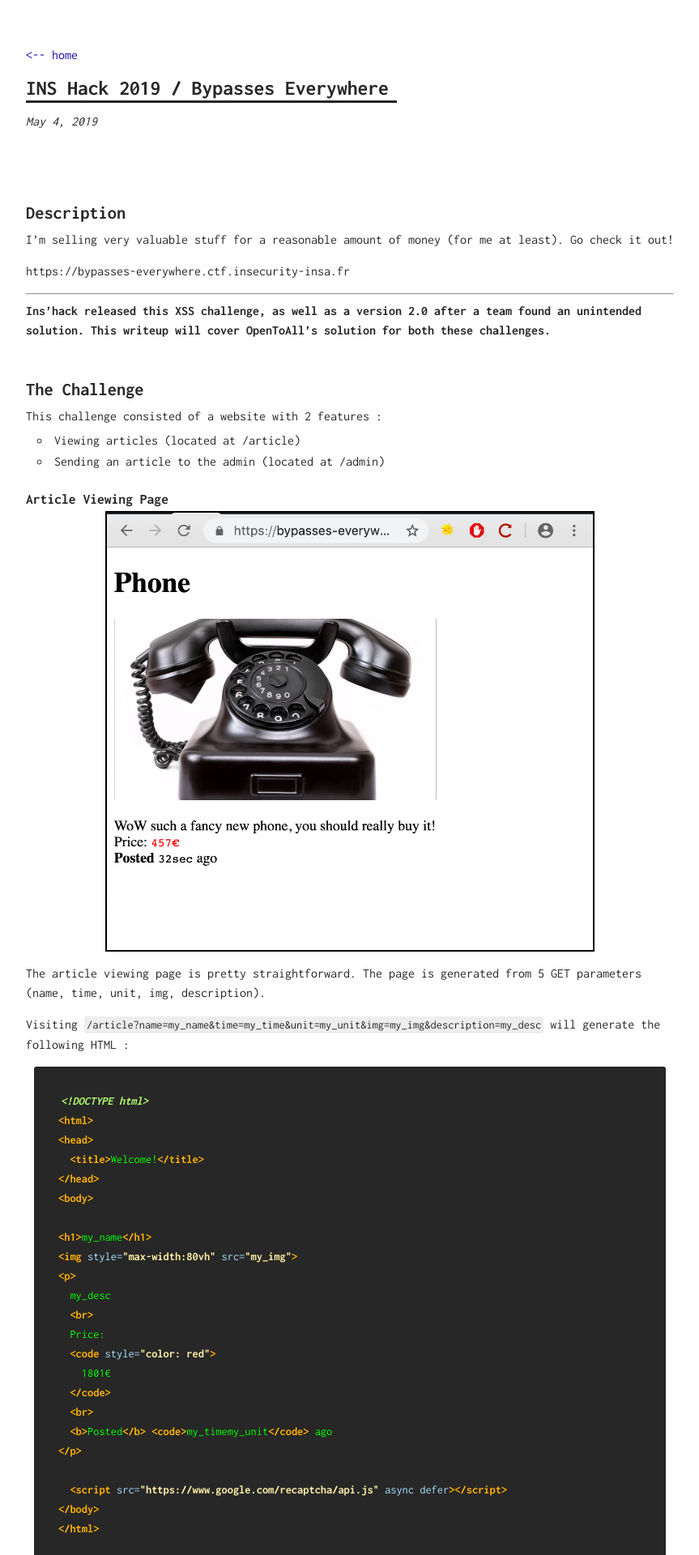
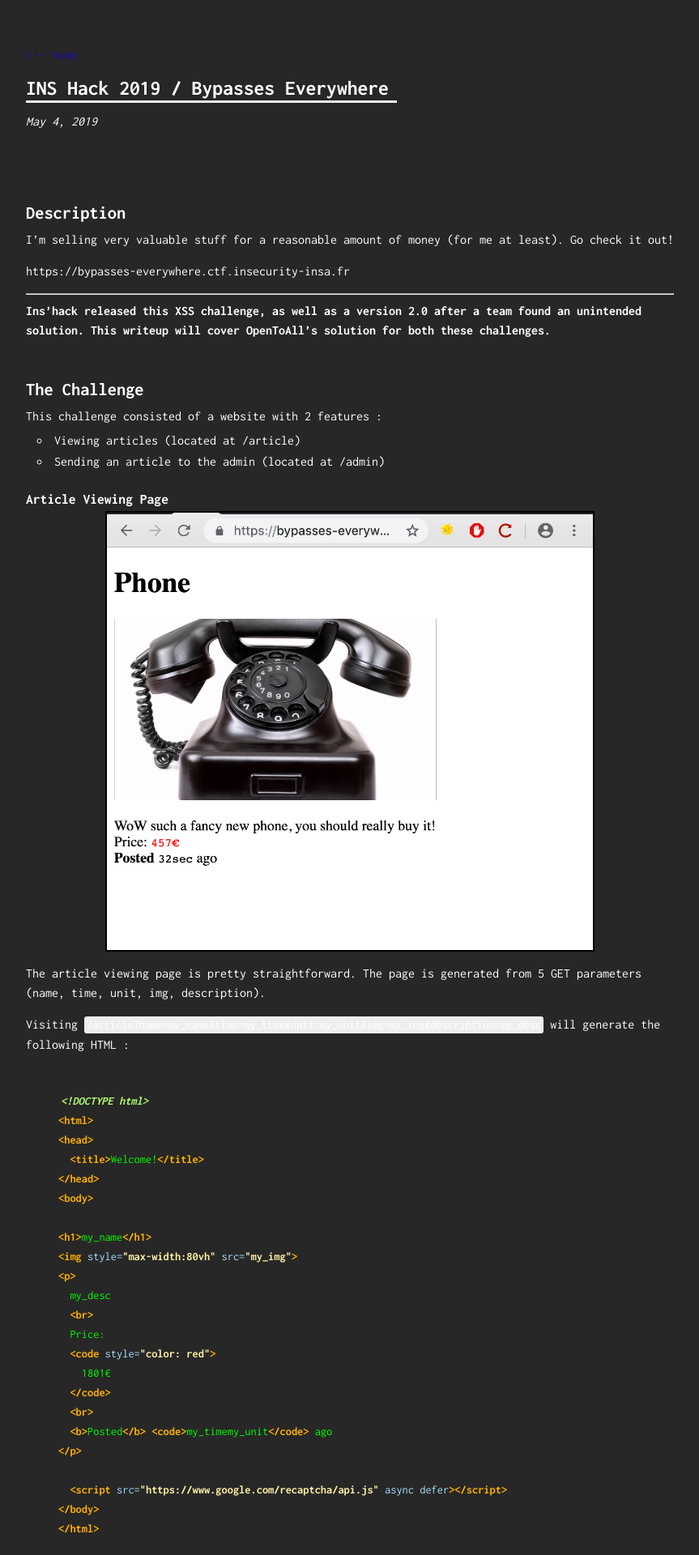
Before and after one commit to Nezf00/Nezf00.github.io, a Jekyll site: the page built from _posts/inshack-2019/2019-05-04-bypasses-everywhere.md, in a window 1280 px wide. Shown: the top 1920 px of the page at 81% size, without its empty margins (208-1071 px from the left). Built offline with Jekyll 4.4.1, drawn with Linux system fonts in a browser that asks for light colours.

Commit message:
Cambios en estilos para tema oscuro

```diff
--- a/_config.yml
+++ b/_config.yml
@@ -3,8 +3,8 @@ permalink: /blog/:categories/:title
 
 
 # My variables
-name: Nezf - Writeups
-description: Nezf's personal blog - Infosec, CTFs and tools
+name: joto - Writeups
+description: Nezf's personal blog - Infosec, CTFs and everything.
 google_verification: null
 
 
--- a/assets/css/main.scss
+++ b/assets/css/main.scss
@@ -6,8 +6,8 @@
 @import "overwrite";
 
 body {
-	color: $color-black;
-	background: $color-white;
+	color: $color-white;
+	background: $color-black;
 	font-family: 'Inconsolata', ;
 	font-size: 100%;
 	font-weight: 400;
@@ -46,8 +46,9 @@ ul {
 	}
 }
 blockquote {
-  color: $color-black;
-  border-left: 4px solid $color-black;
+  color: $color-white;
+  border-left: 4px solid $color-grey;
+  background: $color-grey;
   padding-left: 15px;
   font-size: 18px;
   letter-spacing: -1px;
@@ -124,7 +125,7 @@ blockquote {
 			padding-right: 10px;
 			padding-bottom: 2px;
 			text-decoration: none;
-			border-bottom: 3px solid $color-black;
+			border-bottom: 3px solid $color-grey;
 		}
 	}
 	&__date {
@@ -217,7 +218,7 @@ blockquote {
 		.codebreak {
 			margin: 15px;
 			border: 0;
-			border-bottom: 1px dashed $color-black;
+			border-bottom: 1px dashed $color-grey;
 		}
 	}
 }
```
